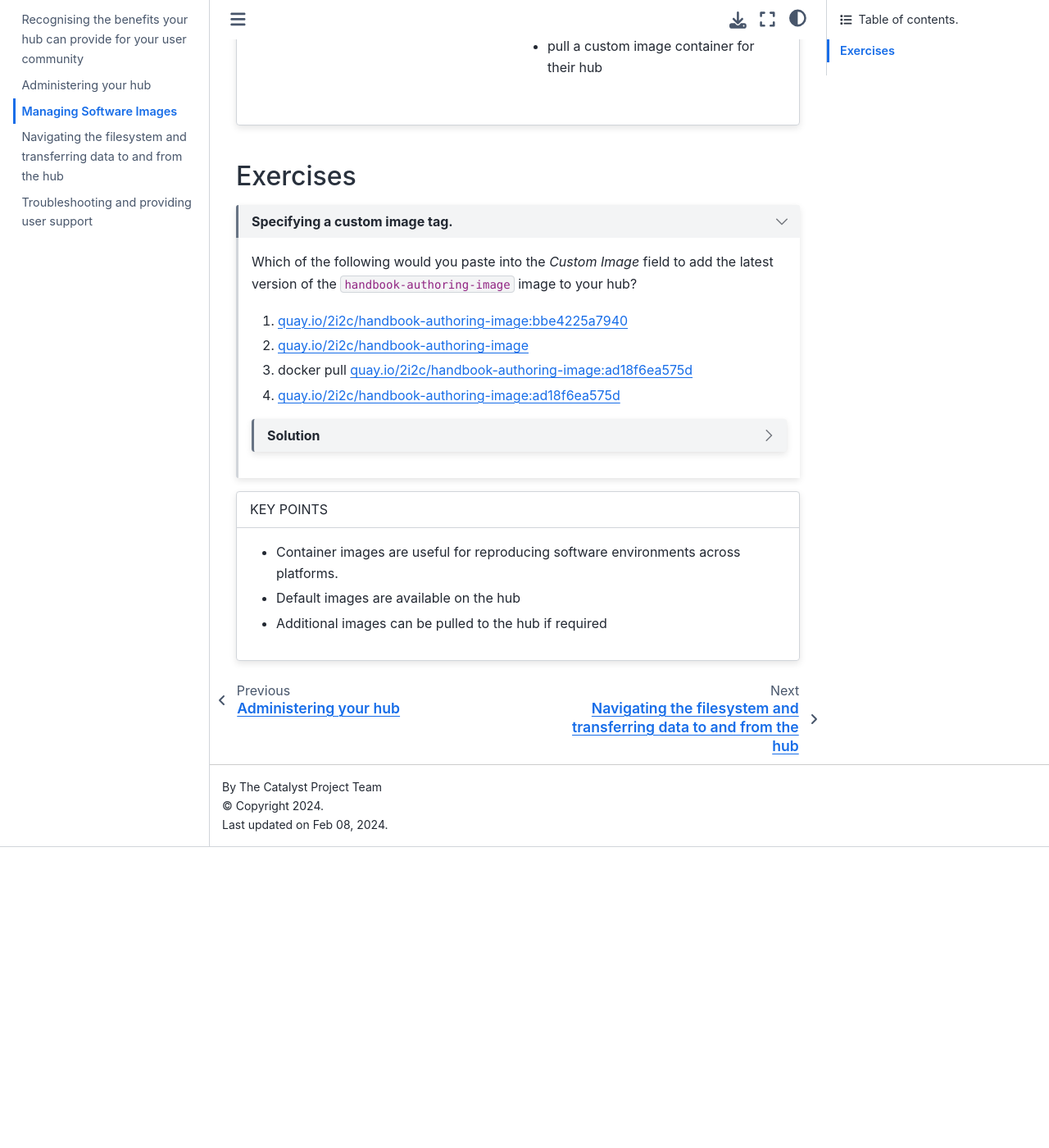
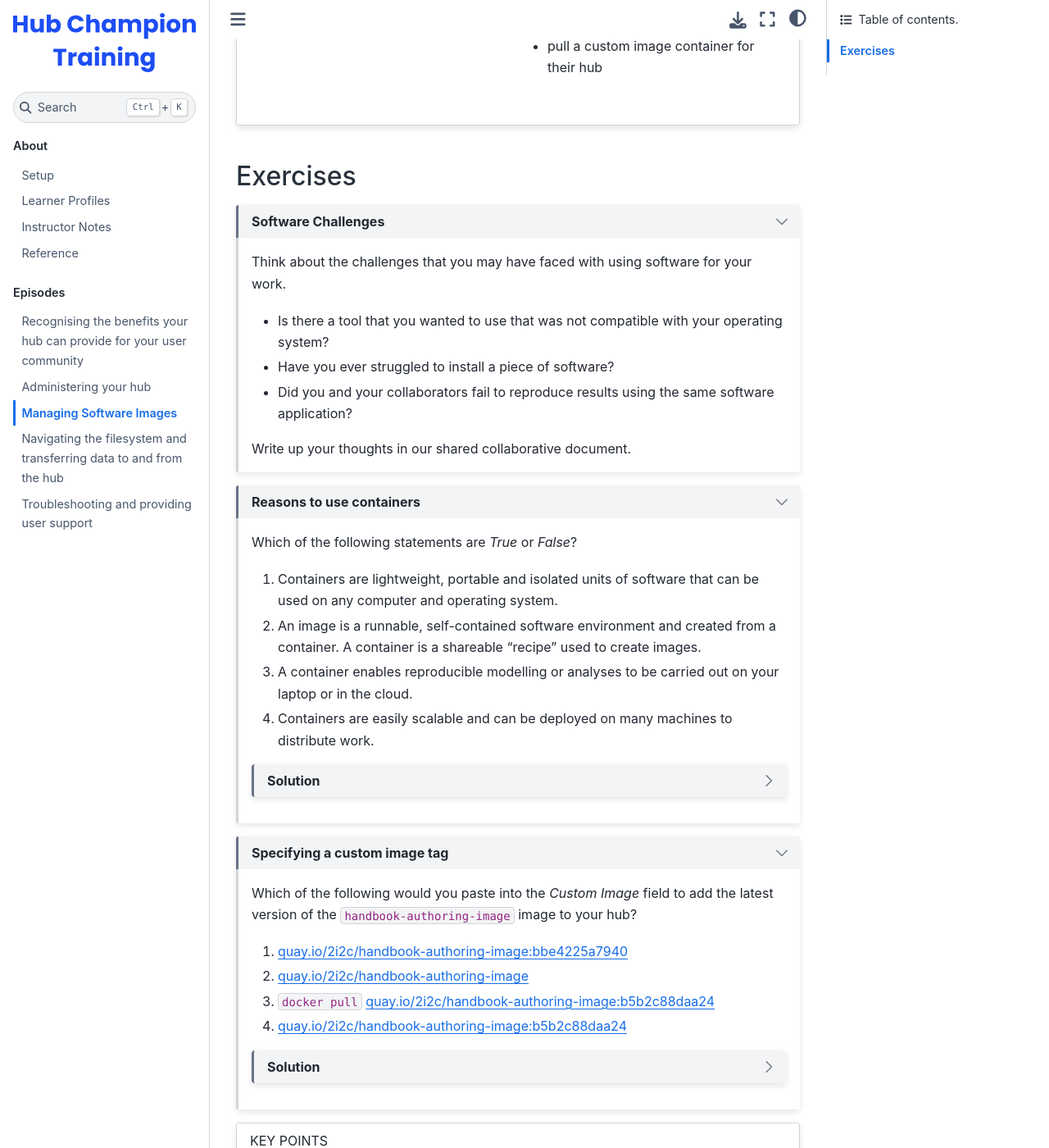
Before and after one commit to czi-catalystproject/hub-champion-training, a Jupyter Book: the page built from episodes/manage_images.md, in a window 1280 px wide and 1400 px high, scrolled down 408 px. Shown: the whole window at 82% size. Built offline with Jupyter Book 1.0.4 settings and Sphinx 7.4.7 and the Sphinx Book theme 1.1.4, drawn with Linux system fonts in a browser that asks for light colours; nearby versions of some CDN libraries; before the commit the page ends 1441 px from its top, so only the background shows below that.

Commit message:
Add episode 3 exercises

```diff
--- a/episodes/manage_images.md
+++ b/episodes/manage_images.md
@@ -30,24 +30,64 @@ Objectives
 
 ## Exercises
 
-::::{dropdown} Specifying a custom image tag.
+::::{dropdown} Software Challenges
+:open:
+
+Think about the challenges that you may have faced with using software for your work.
+
+- Is there a tool that you wanted to use that was not compatible with your operating system?
+- Have you ever struggled to install a piece of software?
+- Did you and your collaborators fail to reproduce results using the same software application?
+
+Write up your thoughts in our shared collaborative document.
+
+::::
+
+::::{dropdown} Reasons to use containers
+:open:
+
+Which of the following statements are *True* or *False*?
+
+1. Containers are lightweight, portable and isolated units of software that can be used on any computer and operating system.
+
+1. An image is a runnable, self-contained software environment and created from a container. A container is a shareable "recipe" used to create images.
+
+1. A container enables reproducible modelling or analyses to be carried out on your laptop or in the cloud.
+
+1. Containers are easily scalable and can be deployed on many machines to distribute work.
+
+:::{dropdown} Solution
+
+1. *True*
+
+1. *False* – A *container* is a runnable, self-contained software environment or service and created from an *image*. An *image* is a shareable "recipe" used to create *containers*.
+
+1. *True*
+
+1. *True*
+
+:::
+
+::::
+
+::::{dropdown} Specifying a custom image tag
 :open:
 
 Which of the following would you paste into the _Custom Image_ field to add the latest version of the `handbook-authoring-image` image to your hub?
 
 1. quay.io/2i2c/handbook-authoring-image:bbe4225a7940
 1. quay.io/2i2c/handbook-authoring-image
-1. docker pull quay.io/2i2c/handbook-authoring-image:ad18f6ea575d
-1. quay.io/2i2c/handbook-authoring-image:ad18f6ea575d
+1. `docker pull` quay.io/2i2c/handbook-authoring-image:b5b2c88daa24
+1. quay.io/2i2c/handbook-authoring-image:b5b2c88daa24
 
 :::{dropdown} Solution
-4. quay.io/2i2c/handbook-authoring-image:ad18f6ea575d
+4. quay.io/2i2c/handbook-authoring-image:b5b2c88daa24
 
 Notes on the other answers:
 
-1. This is using an older version tag and not the latest version.
+1. This is using an older version tag and not the latest version available.
 2. This is missing the version tag.
-3. Need to remove the 'docker pull' part.
+3. Here you would need to remove the 'docker pull' part.
 :::
 
 ::::
```
